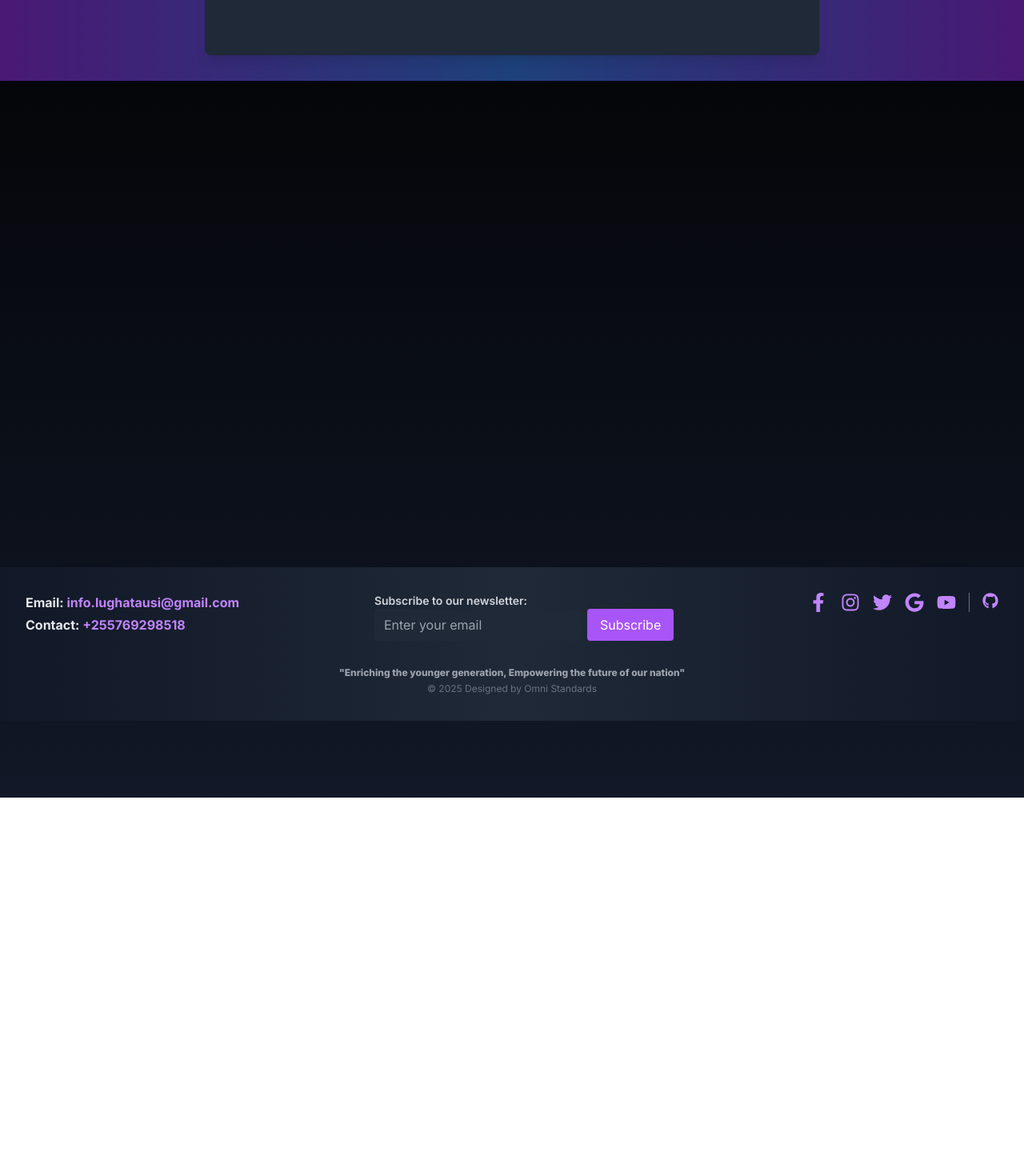
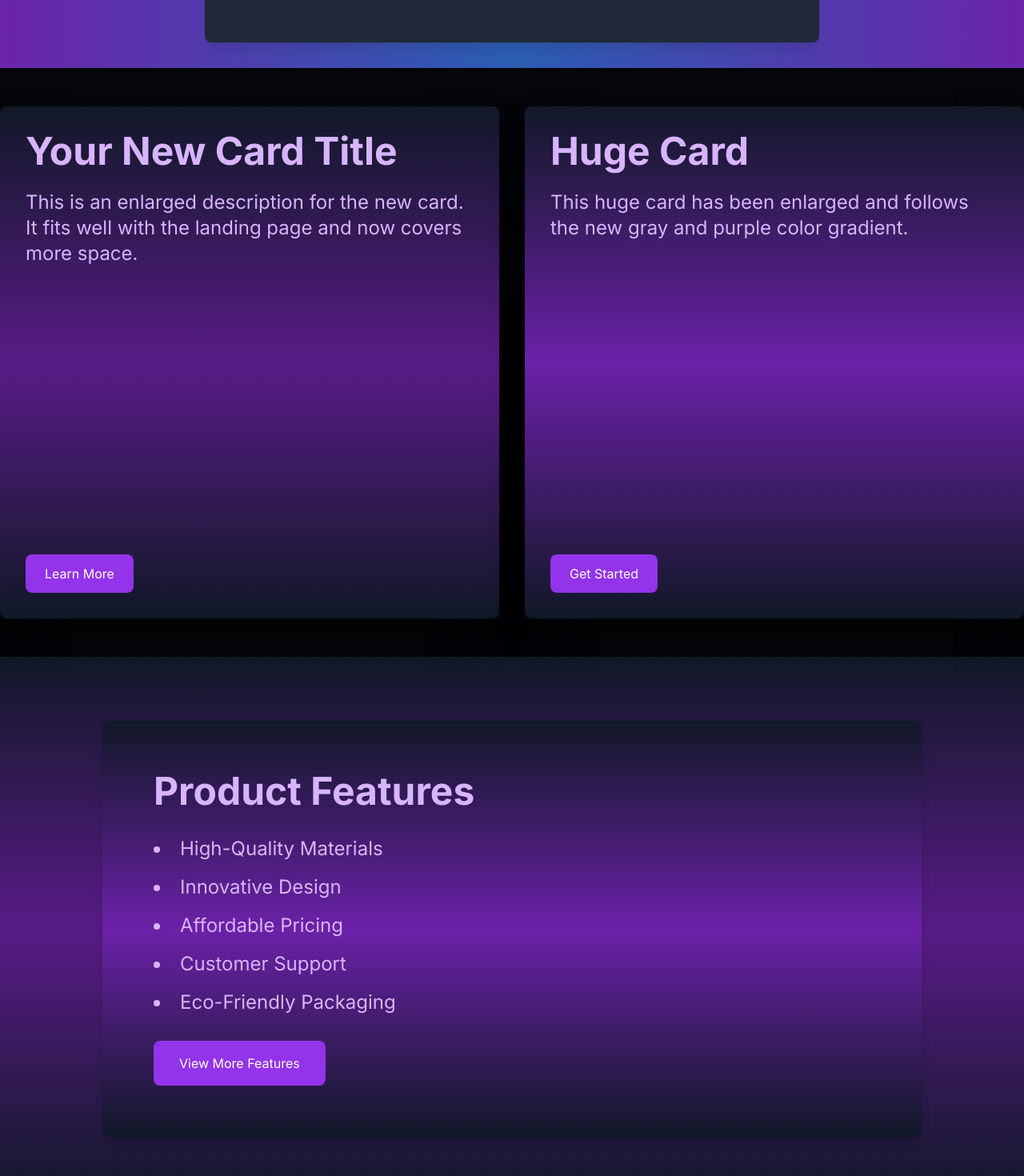
Before and after one commit to laughing-joker/LughaTausi-Programing-Language-website, a Next.js app: page / in a window 1280 px wide. Shown: the part 1320-2790 px from the top of the page at 80% size. Before the commit the page ends 2317 px from the top, so only its background shows below. Built offline with nearby package versions, Linux system fonts and the light colour scheme.

Commit message:
added new components and made pages to the landing page

```diff
--- a/src/app/home/Landing/page.tsx
+++ b/src/app/home/Landing/page.tsx
@@ -2,6 +2,8 @@ import NavBar from "@/components/NavBar";
 import Footer from "@/components/Footer";
 import React from "react";
 import HeroSection from "../../../components/Herosection";
+import Card2 from "../../../components/Card2";
+import ProductFeaturesCard from "@/components/ProductFeaturesCard";
 
 const Landing = () => {
   return (
@@ -13,6 +15,12 @@ const Landing = () => {
         <HeroSection />
       </div>
       <div>
+        <Card2 />
+      </div>
+      <div>
+        <ProductFeaturesCard />
+      </div>
+      <div>
         <Footer />
       </div>
     </div>
--- /dev/null
+++ b/src/components/Card2.tsx
@@ -0,0 +1,37 @@
+import React from "react";
+
+const Card2 = () => {
+  return (
+    <div className="flex justify-center space-x-8 my-12">
+      {/* New Card */}
+      <div className="bg-gradient-to-b from-gray-900 via-purple-900 to-gray-900 text-purple-300 p-8 rounded-lg shadow-2xl hover:scale-105 transform transition-transform duration-300 w-full max-w-5xl h-[80vh] flex flex-col justify-between">
+        <div>
+          <h2 className="text-5xl font-bold mb-6">Your New Card Title</h2>
+          <p className="text-2xl mb-6">
+            This is an enlarged description for the new card. It fits well with
+            the landing page and now covers more space.
+          </p>
+        </div>
+        <button className="bg-purple-600 hover:bg-purple-700 text-white py-3 px-6 rounded-lg self-start transition-colors duration-300">
+          Learn More
+        </button>
+      </div>
+
+      {/* Huge Card */}
+      <div className="bg-gradient-to-b from-gray-900 via-purple-800 to-gray-900 text-purple-300 p-8 rounded-lg shadow-2xl hover:scale-105 transform transition-transform duration-300 w-full max-w-5xl h-[80vh] flex flex-col justify-between">
+        <div>
+          <h2 className="text-5xl font-bold mb-6">Huge Card</h2>
+          <p className="text-2xl mb-6">
+            This huge card has been enlarged and follows the new gray and purple
+            color gradient.
+          </p>
+        </div>
+        <button className="bg-purple-600 hover:bg-purple-700 text-white py-3 px-6 rounded-lg self-start transition-colors duration-300">
+          Get Started
+        </button>
+      </div>
+    </div>
+  );
+};
+
+export default Card2;
--- a/src/components/Herosection.tsx
+++ b/src/components/Herosection.tsx
@@ -5,7 +5,7 @@ const HeroSection = () => {
   return (
     <section className="bg-gradient-to-b from-purple-800 via-black to-black text-white min-h-screen flex flex-col justify-center items-center p-8 relative overflow-hidden">
       {/* Background Animation */}
-      <div className="absolute inset-0 bg-gradient-to-r from-purple-600 via-blue-500 to-purple-600 opacity-50 animate-pulse"></div>
+      <div className="absolute inset-0 bg-gradient-to-r from-purple-600 via-blue-500 to-purple-600 opacity-75 animate-pulse"></div>
 
       <div className="flex flex-col items-center text-center mt-24 z-10 relative">
         {/* Enlarged Text */}
@@ -27,7 +27,7 @@ const HeroSection = () => {
           className="rounded-full w-64 h-64 animate__animated animate__zoomIn animate__delay-1s"
         />
       </div>
-      <div className="mt-24 w-full flex justify-center z-10 relative">
+      <div className="mt-20 w-full flex justify-center z-10 relative">
         <div className="bg-gray-800 p-12 rounded-lg shadow-lg max-w-3xl w-full mx-auto relative overflow-hidden transform transition-transform duration-500 hover:scale-105 hover:rotate-6">
           <div className="relative z-10 p-6 flex flex-col items-center">
             <div className="w-full aspect-[1894/544] mb-4">
--- /dev/null
+++ b/src/components/ProductFeaturesCard.tsx
@@ -0,0 +1,23 @@
+import React from "react";
+
+const ProductFeaturesCard = () => {
+  return (
+    <div className="flex flex-col justify-center items-center min-h-[85vh] bg-gradient-to-b from-gray-900 via-purple-900 to-gray-900">
+      <div className="bg-gradient-to-b from-gray-900 via-purple-800 to-gray-900 text-purple-300 p-16 rounded-lg shadow-lg w-full max-w-5xl h-full">
+        <h2 className="text-5xl font-bold mb-8">Product Features</h2>
+        <ul className="list-disc list-inside text-2xl mb-8 space-y-4">
+          <li>High-Quality Materials</li>
+          <li>Innovative Design</li>
+          <li>Affordable Pricing</li>
+          <li>Customer Support</li>
+          <li>Eco-Friendly Packaging</li>
+        </ul>
+        <button className="bg-purple-600 hover:bg-purple-700 text-white py-4 px-8 rounded-lg">
+          View More Features
+        </button>
+      </div>
+    </div>
+  );
+};
+
+export default ProductFeaturesCard;
```
